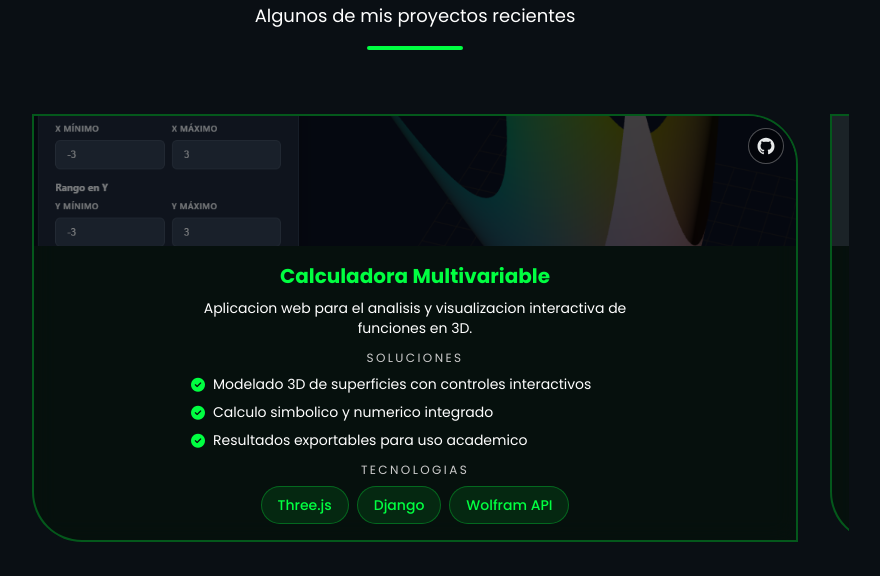
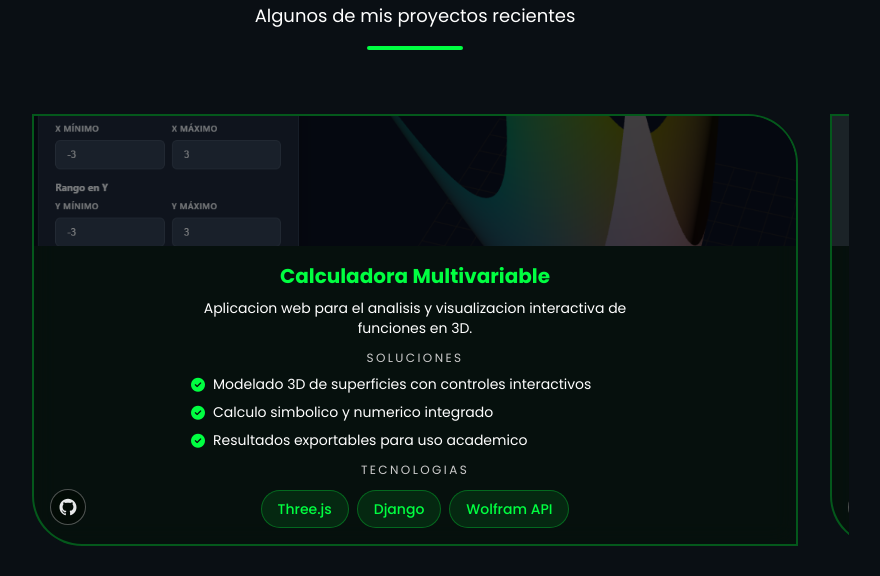
Before and after one commit to edben110/Portfolio-Next, a Next.js app: page / in a window 1280 px wide. Shown: the part 2360-2936 px from the top of the page, without its empty margins (225-1105 px from the left). Built offline with nearby package versions, Linux system fonts and the light colour scheme.

Commit message:
fix: repo button relocated

```diff
--- a/components/Portfolio.tsx
+++ b/components/Portfolio.tsx
@@ -261,24 +261,6 @@ export default function Portfolio() {
                                 ${project.hasLink ? 'cursor-pointer' : ''}`}
                       onClick={() => project.hasLink && window.open(project.link, '_blank')}
                     >
-                      <button
-                        type="button"
-                        onClick={(e) => {
-                          e.stopPropagation();
-                          window.open(project.github, '_blank');
-                        }}
-                        className="absolute top-3 right-3 z-20 w-9 h-9 rounded-full bg-black/35 backdrop-blur-sm border border-white/30 flex items-center justify-center transition-transform duration-300 hover:scale-110"
-                        aria-label={`${currentContent.githubRepo}: ${project.title}`}
-                      >
-                        <Image
-                          src="/svg/github-original.svg"
-                          alt="GitHub"
-                          width={18}
-                          height={18}
-                          className={theme === 'dark' ? 'invert' : ''}
-                        />
-                      </button>
-
                       {/* Project Image */}
                       <div className="relative h-[160px] sm:h-[180px] md:h-[165px] lg:h-[130px] overflow-hidden">
                         <Image
@@ -314,11 +296,29 @@ export default function Portfolio() {
                         </div>
 
                         {/* Tags */}
-                        <div className="flex flex-col items-center gap-2">
+                        <div className="flex flex-col items-center gap-2 w-full">
                           <p className="text-xs uppercase tracking-[0.2em] text-theme-muted">
                             {currentContent.technologies}
                           </p>
-                          <div className="flex flex-wrap gap-2 justify-center">
+                          <div className="relative w-full pt-1">
+                            <button
+                              type="button"
+                              onClick={(e) => {
+                                e.stopPropagation();
+                                window.open(project.github, '_blank');
+                              }}
+                              className="absolute left-0 top-1/2 -translate-y-1/2 z-20 w-9 h-9 rounded-full bg-black/35 backdrop-blur-sm border border-white/30 flex items-center justify-center transition-transform duration-300 hover:scale-110"
+                              aria-label={`${currentContent.githubRepo}: ${project.title}`}
+                            >
+                              <Image
+                                src="/svg/github-original.svg"
+                                alt="GitHub"
+                                width={18}
+                                height={18}
+                                className={theme === 'dark' ? 'invert' : ''}
+                              />
+                            </button>
+                            <div className="flex flex-wrap gap-2 justify-center px-12">
                             {project.tags.map((tag, tagIdx) => (
                               <span
                                 key={tagIdx}
@@ -327,6 +327,7 @@ export default function Portfolio() {
                                 {tag}
                               </span>
                             ))}
+                            </div>
                           </div>
                         </div>
                       </div>
```
Lines whose indentation alone changed are shown as unchanged.
